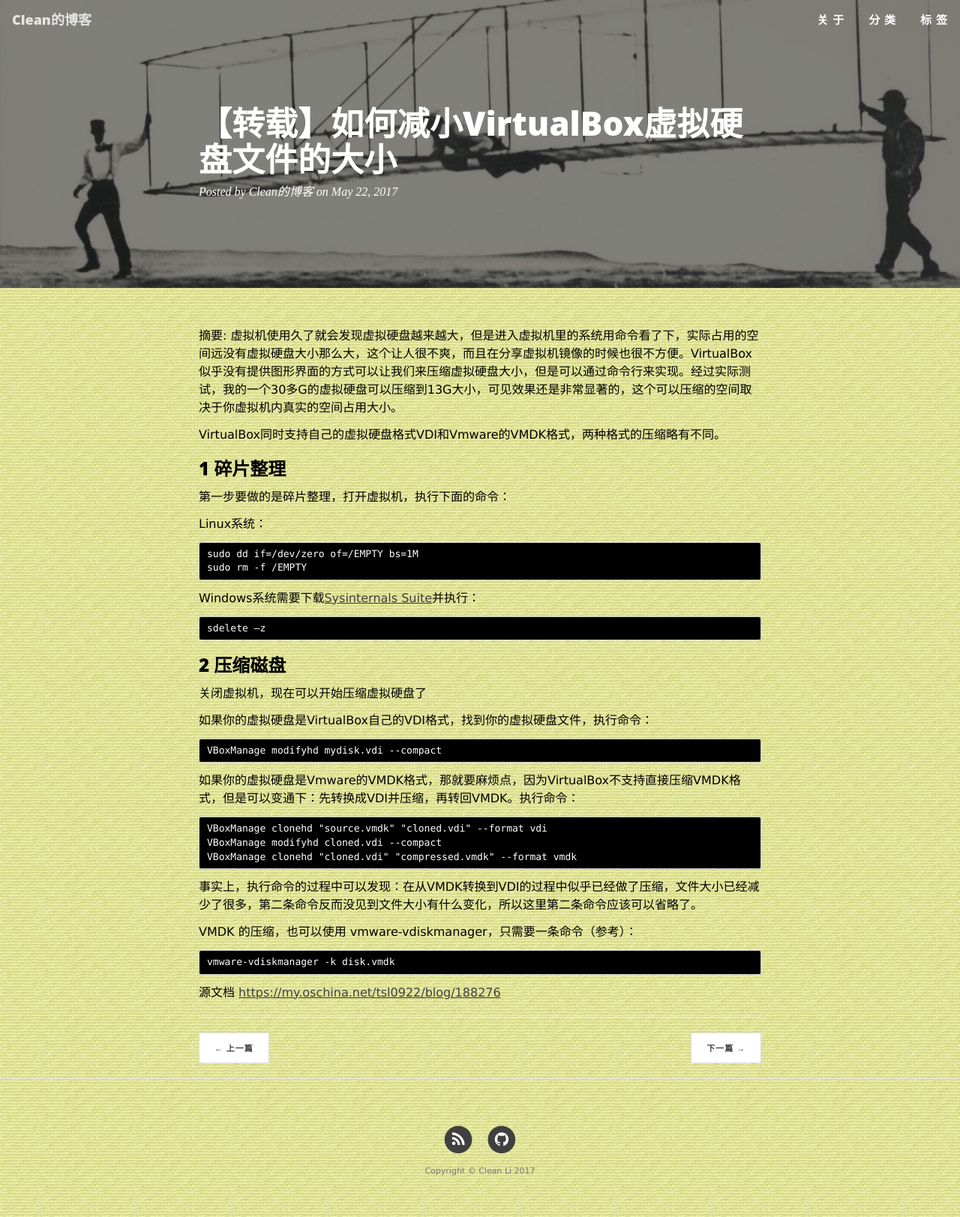
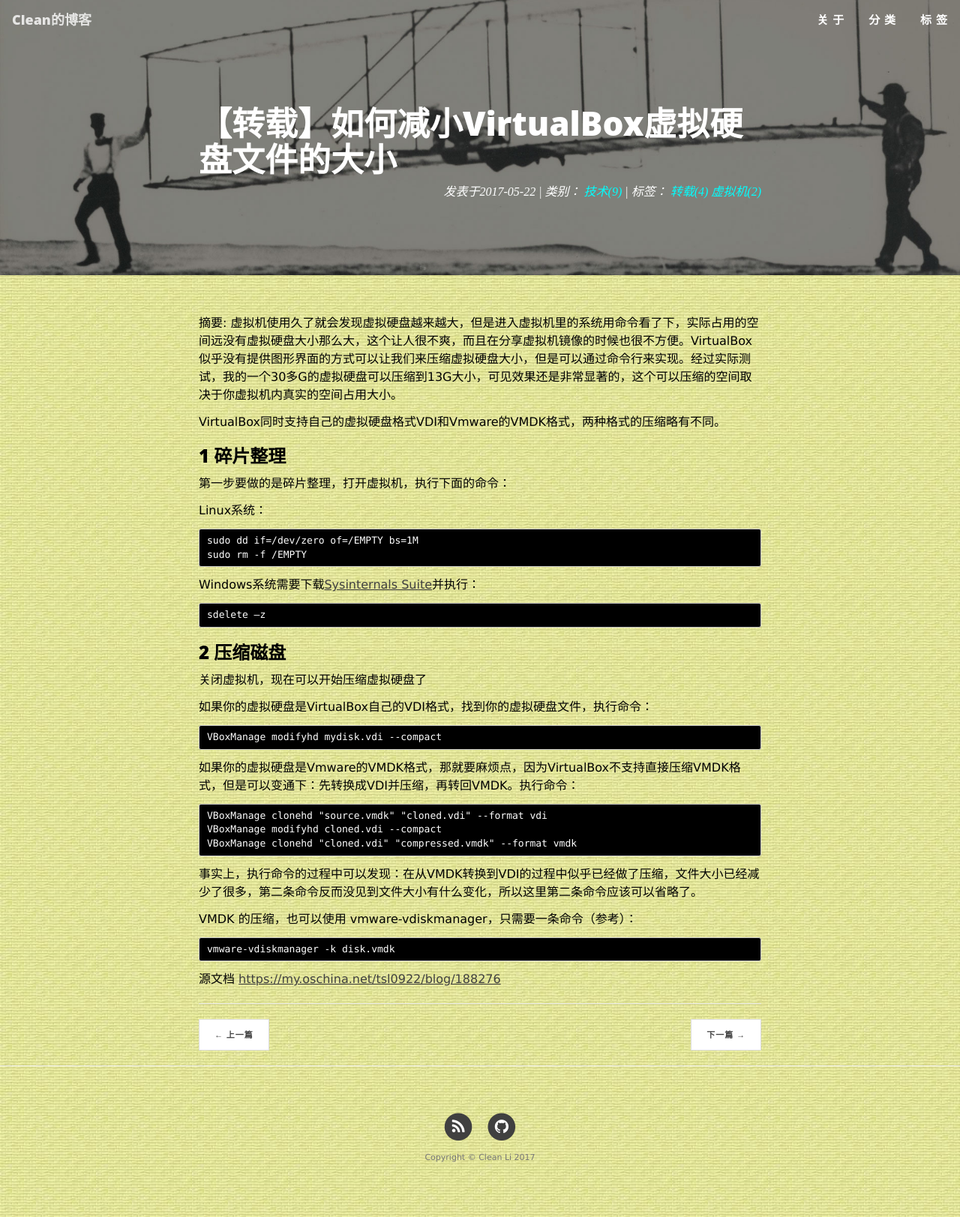
Before and after one commit to cleanli/cleanhome, a Jekyll site: the page built from _posts/2017-05-22-reduce_virtualbox_vdi.md, in a window 1280 px wide. Shown: the whole page at 75% size. Built offline with Jekyll 4.4.1, drawn with Linux system fonts in a browser that asks for light colours.

```diff
--- a/_layouts/post.html
+++ b/_layouts/post.html
@@ -12,7 +12,41 @@
                     {% if page.subtitle %}
                     <h2 class="subheading">{{ page.subtitle }}</h2>
                     {% endif %}
-                    <span class="meta">Posted by {% if page.author %}{{ page.author }}{% else %}{{ site.title }}{% endif %} on {{ page.date | date: "%B %-d, %Y" }}</span>
+                    <span class="meta pull-right">
+                      发表于{{ page.date | date: "%Y-%m-%d" }} | 类别：
+                      {% assign categories_list = page.categories %}
+                      {% if categories_list.first[0] == null %}
+                        {% for category in categories_list %}
+                                <a href="{{ site.baseurl }}/{{ site.categories_path }}#{{ category | replace:' ','-' }}-id">
+                                  {{ category | capitalize }}({{ site.categories[category].size }})
+                               </a>
+                        {% endfor %}
+                      {% else %}
+                        {% for category in categories_list %}
+                                <a href="{{ site.baseurl }}/{{ site.categories_path }}#{{ category[0] | replace:' ','-' }}-id">
+                                    {{ category[0] | capitalize }}({{ category[1].size }})
+                                </a>
+                        {% endfor %}
+                      {% endif %}
+                      {% assign categories_list = nil %}
+
+                    | 标签：
+                      {% assign tags_list = page.tags %}
+                      {% if tags_list.first[0] == null %}
+                        {% for tag in tags_list %}
+                                <a href="{{ site.baseurl }}/{{ site.tags_path }}#{{ tag | replace:' ','-' }}-id">
+                                  {{ tag | capitalize }}({{ site.tags[tag].size }})
+                               </a>
+                        {% endfor %}
+                      {% else %}
+                        {% for tag in tags_list %}
+                                <a href="{{ site.baseurl }}/{{ site.tags_path }}#{{ tag[0] | replace:' ','-' }}-id">
+                                    {{ tag[0] | capitalize }}({{ tag[1].size }})
+                                </a>
+                        {% endfor %}
+                      {% endif %}
+                      {% assign tags_list = nil %}
+		    </span>
                 </div>
             </div>
         </div>
--- a/css/clean-blog.css
+++ b/css/clean-blog.css
@@ -202,7 +202,7 @@
   font-size: 16px;
 }
 .intro-header .post-heading .meta a {
-  color: white;
+  color: #00ffff;
 }
 @media only screen and (min-width: 768px) {
   .intro-header .post-heading h1 {
```
Also changed, not shown: index.html (+4 -4 lines).
